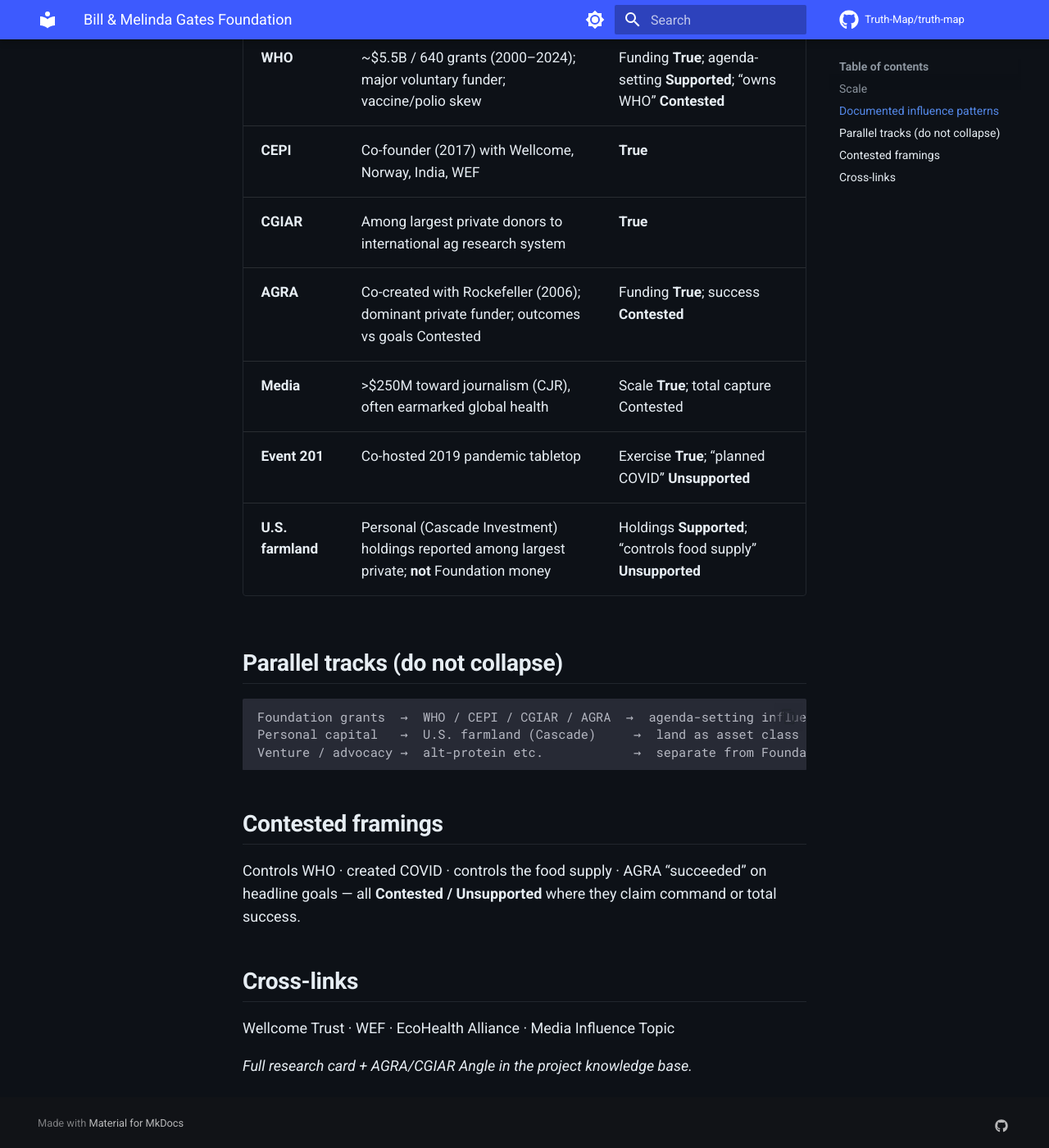
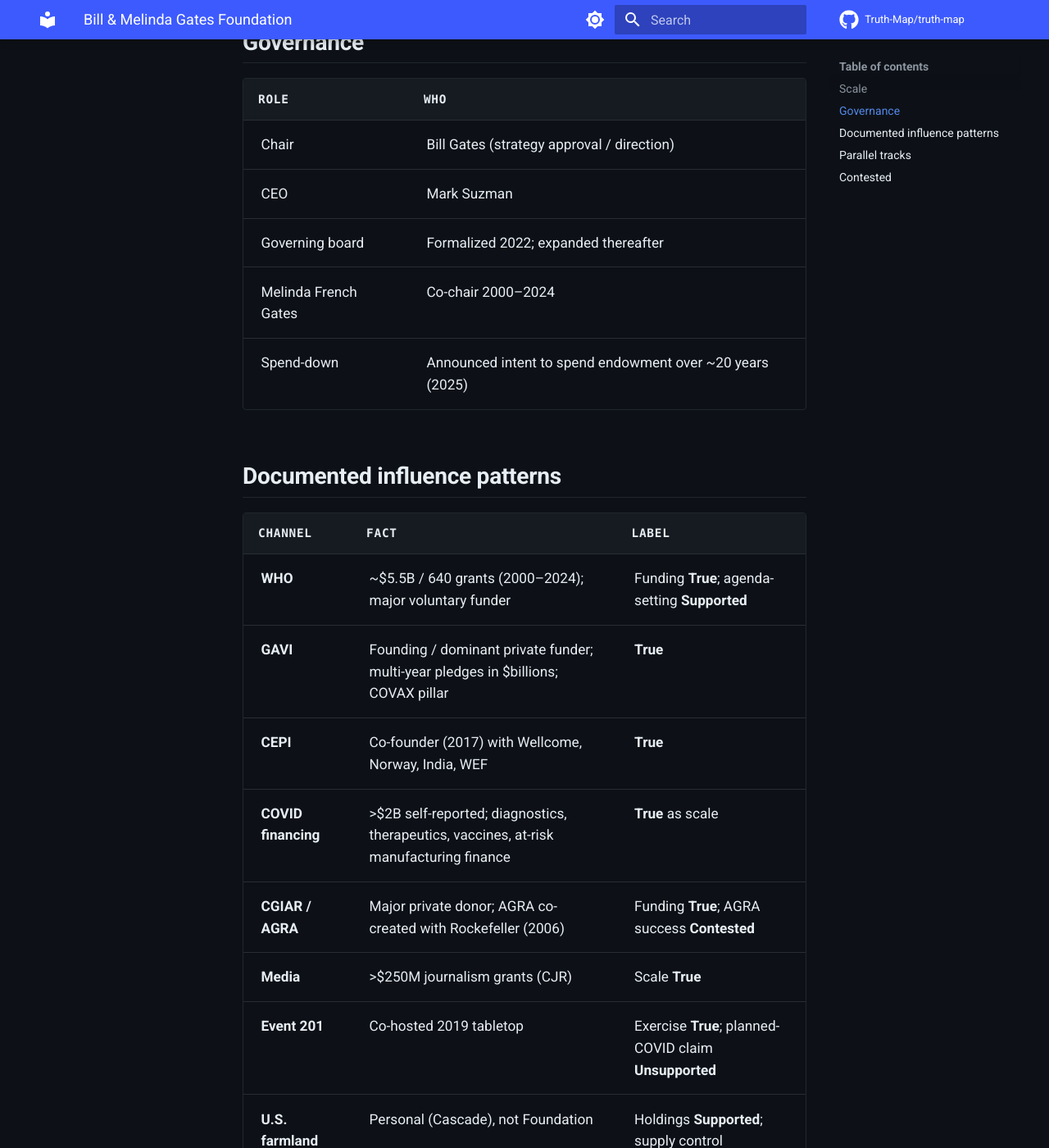
Before and after one commit to BnBCleaners/truth-map, an MkDocs documentation site: the page built from docs/organizations/gates-foundation.md, in a window 1280 px wide and 1400 px high, scrolled down 843 px. Shown: the whole window at 82% size. Built offline with MkDocs 1.6.1 and Material for MkDocs 9.7.7, drawn with Linux system fonts in a browser that asks for light colours; comment, search, counter and statistics services are not loaded; some of the changed text lies outside the part shown.

Commit message:
Gates Foundation card: governance, GAVI, COVID >$2B response financing; completeness ~78%

````diff
--- a/docs/organizations/gates-foundation.md
+++ b/docs/organizations/gates-foundation.md
@@ -2,7 +2,9 @@
 
 <span class="badge badge-contested">Private Foundation</span>
 
-**Why this card exists:** Dominant private funder of WHO; co-founder of CEPI; major shaper of African agricultural R&D models via AGRA/CGIAR; documented media-grant portfolio.
+**Why this card exists:** Dominant private funder of WHO and GAVI; CEPI co-founder; major shaper of African ag R&D (AGRA/CGIAR); COVID response financing; media grants.
+
+**Completeness:** ~78%
 
 ## Scale
 
@@ -11,33 +13,37 @@
 | Endowment (end 2025) | ~$89 billion |
 | Grant payments since inception | ~$90 billion |
 | Annual charitable support (2024/25) | ~$8.0–8.5 billion |
+| COVID response (self-reported since Jan 2020) | **>$2 billion** |
+
+## Governance
+
+| Role | Who |
+|------|-----|
+| Chair | Bill Gates (strategy approval / direction) |
+| CEO | Mark Suzman |
+| Governing board | Formalized 2022; expanded thereafter |
+| Melinda French Gates | Co-chair 2000–2024 |
+| Spend-down | Announced intent to spend endowment over ~20 years (2025) |
 
 ## Documented influence patterns
 
 | Channel | Fact | Label |
 |---------|------|-------|
-| **WHO** | ~$5.5B / 640 grants (2000–2024); major voluntary funder; vaccine/polio skew | Funding **True**; agenda-setting **Supported**; “owns WHO” **Contested** |
+| **WHO** | ~$5.5B / 640 grants (2000–2024); major voluntary funder | Funding **True**; agenda-setting **Supported** |
+| **GAVI** | Founding / dominant private funder; multi-year pledges in $billions; COVAX pillar | **True** |
 | **CEPI** | Co-founder (2017) with Wellcome, Norway, India, WEF | **True** |
-| **CGIAR** | Among largest private donors to international ag research system | **True** |
-| **AGRA** | Co-created with Rockefeller (2006); dominant private funder; outcomes vs goals Contested | Funding **True**; success **Contested** |
-| **Media** | >$250M toward journalism (CJR), often earmarked global health | Scale **True**; total capture Contested |
-| **Event 201** | Co-hosted 2019 pandemic tabletop | Exercise **True**; “planned COVID” **Unsupported** |
-| **U.S. farmland** | Personal (Cascade Investment) holdings reported among largest private; **not** Foundation money | Holdings **Supported**; “controls food supply” **Unsupported** |
+| **COVID financing** | >$2B self-reported; diagnostics, therapeutics, vaccines, at-risk manufacturing finance | **True** as scale |
+| **CGIAR / AGRA** | Major private donor; AGRA co-created with Rockefeller (2006) | Funding **True**; AGRA success **Contested** |
+| **Media** | >$250M journalism grants (CJR) | Scale **True** |
+| **Event 201** | Co-hosted 2019 tabletop | Exercise **True**; planned-COVID claim **Unsupported** |
+| **U.S. farmland** | Personal (Cascade), not Foundation | Holdings **Supported**; supply control **Unsupported** |
 
-## Parallel tracks (do not collapse)
+## Parallel tracks
 
-```
-Foundation grants  →  WHO / CEPI / CGIAR / AGRA  →  agenda-setting influence
-Personal capital   →  U.S. farmland (Cascade)     →  land as asset class
-Venture / advocacy →  alt-protein etc.            →  separate from Foundation programs
-```
+Foundation grants (WHO/GAVI/CEPI/CGIAR/AGRA) · Personal capital (farmland, some ventures) · Advocacy — do not collapse into one “control” claim.
 
-## Contested framings
+## Contested
 
-Controls WHO · created COVID · controls the food supply · AGRA “succeeded” on headline goals — all **Contested / Unsupported** where they claim command or total success.
+Owns WHO · created COVID · controls food supply · AGRA “succeeded” · COVID IP positions as proven harm — all **Contested / Unsupported** where they assert command or settled harm.
 
-## Cross-links
-
-Wellcome Trust · WEF · EcoHealth Alliance · Media Influence Topic
-
-*Full research card + AGRA/CGIAR Angle in the project knowledge base.*
+*Full research card in the project knowledge base.*
````
